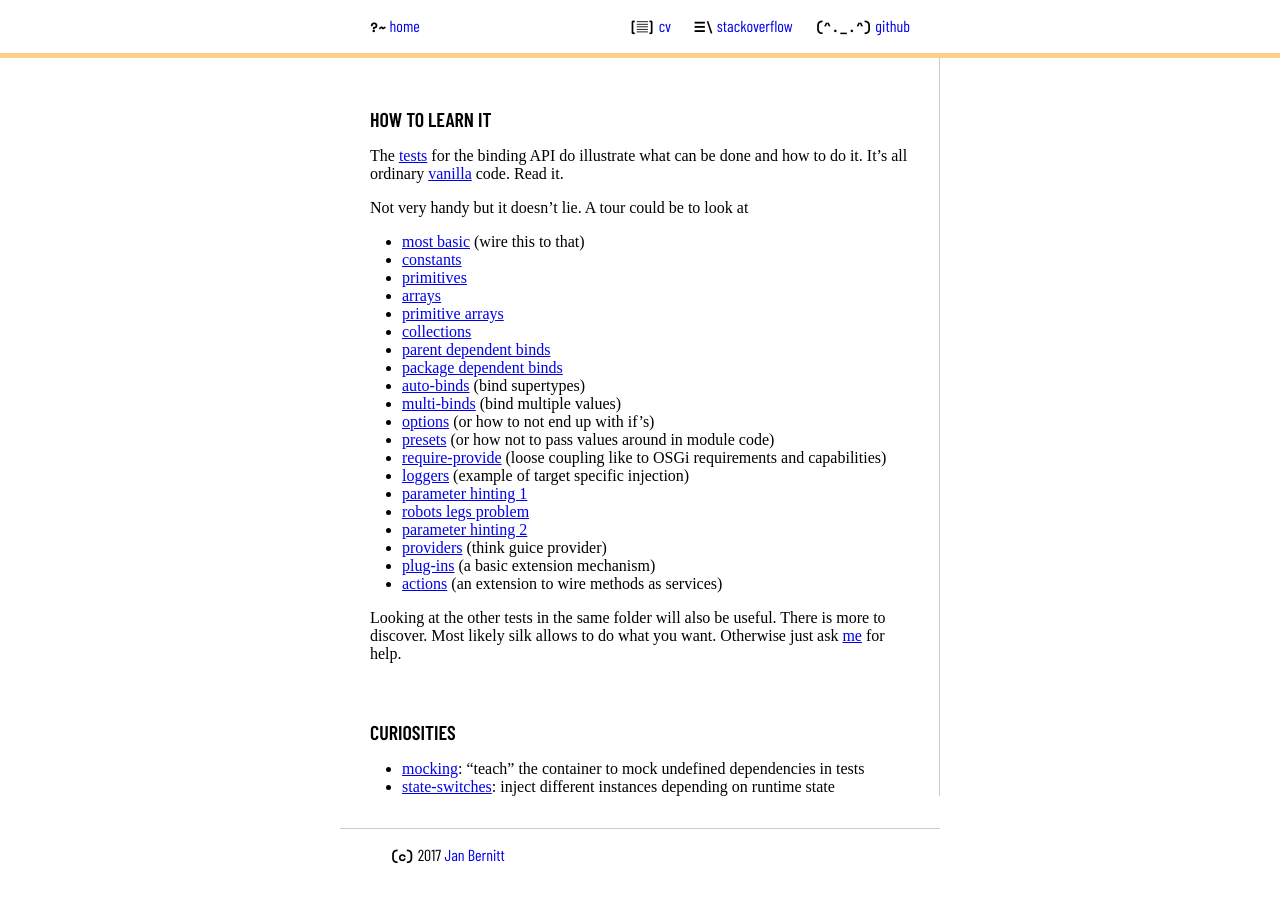
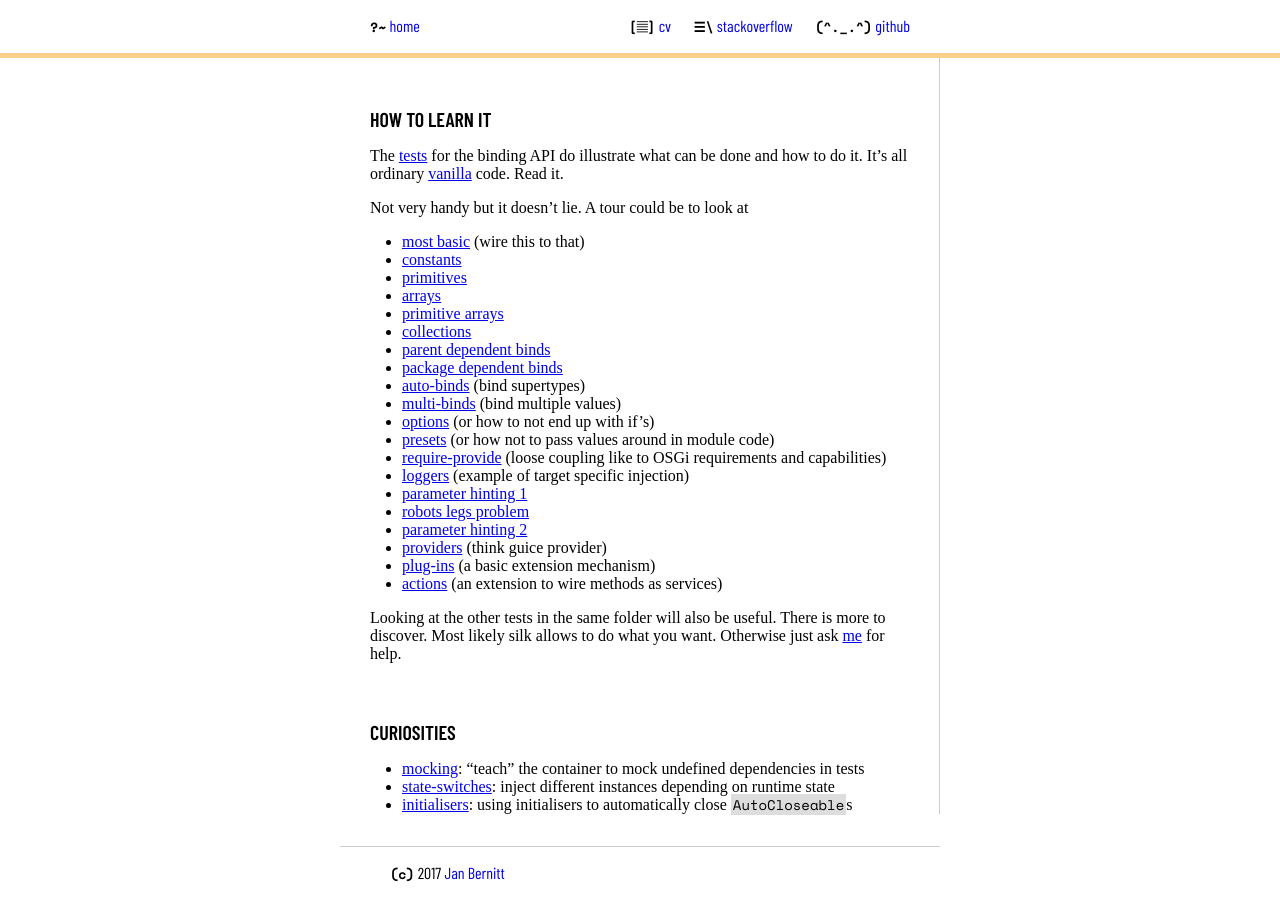
Before and after one commit to jbee/jbee.github.io, a Jekyll site: the page built from silk/index.md, in a window 1280 px wide and 900 px high, scrolled down 2619 px. Built offline with Jekyll 4.4.1, drawn with Linux system fonts in a browser that asks for light colours; some web fonts are replaced.

Commit message:
silk initialisers

```diff
--- a/silk/index.md
+++ b/silk/index.md
@@ -158,3 +158,4 @@ Otherwise just ask [me](http://jbee.github.io) for help.
 
 * [mocking](https://github.com/jbee/silk/blob/master/src/test/se/jbee/inject/bind/TestMockingBinds.java): "teach" the container to mock undefined dependencies in tests
 * [state-switches](https://github.com/jbee/silk/blob/master/src/test/se/jbee/inject/bind/TestStateDependentBinds.java): inject different instances depending on runtime state
+* [initialisers](https://github.com/jbee/silk/blob/master/src/test/se/jbee/inject/bind/TestInitialiserBinds.java): using initialisers to automatically close `AutoCloseable`s
```
